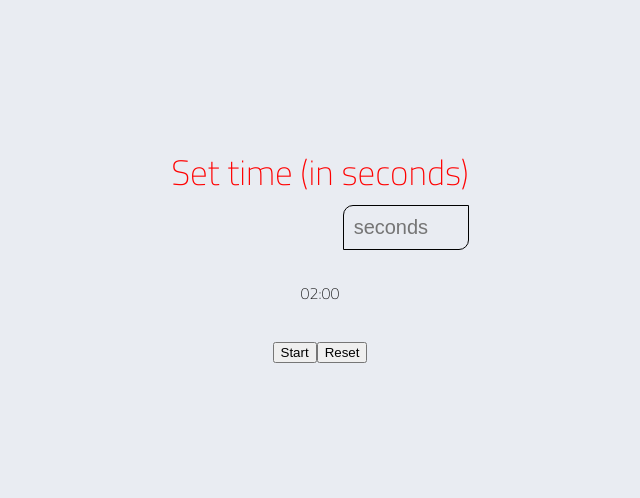
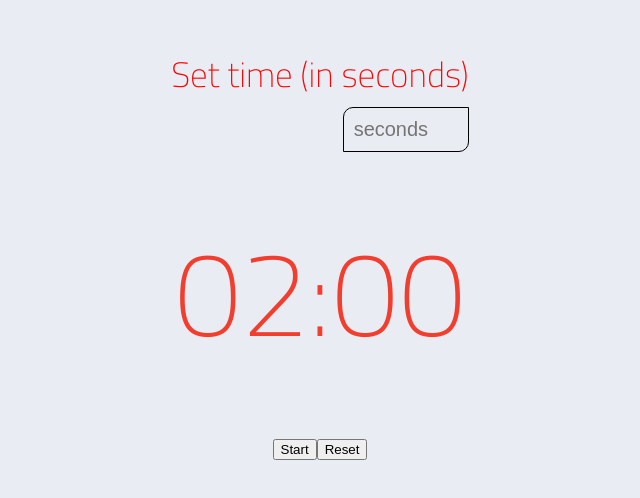
Before and after one commit to Yakovenko-25/Test_Project_TimerJs, a React (Create React App) app: page / in a window 1280 px wide. Shown: the part 148-646 px from the top of the page, without its empty margins (320-960 px from the left). Built offline with nearby package versions, Linux system fonts and the light colour scheme.

Commit message:
Finish revert style in Timer.jsx

```diff
--- a/src/App.jsx
+++ b/src/App.jsx
@@ -1,6 +1,6 @@
 import { useState, useEffect } from "react";
 import { getPadTime } from "./lib/getPadTime";
-import Timer from "./components/timer/timer.jsx";
+import Timer from "./components/Timer/Timer.jsx";
 import InputValue from "./components/InputValue/inputValue.jsx";
 import Buttons from "./components/Buttons/Buttons";
 import styled from "styled-components";
--- a/src/components/timer/timer.jsx
+++ b/src/components/timer/timer.jsx
@@ -1,18 +1,18 @@
 import React from "react";
 import styled from "styled-components";
 
-const timer = styled.div`
+const TimerWrapper = styled.div`
     color: #F23E2E;
     font-size: 120px;
 `
 
 const Timer = ({ minutes, seconds }) => {
   return (
-    <timer>
+    <TimerWrapper>
       <span>{minutes}</span>
       <span>:</span>
       <span>{seconds}</span>
-    </timer>
+    </TimerWrapper>
   );
 };
 
```
Also changed, not shown: 1 other file (tests, documents, lock files or other folders).
